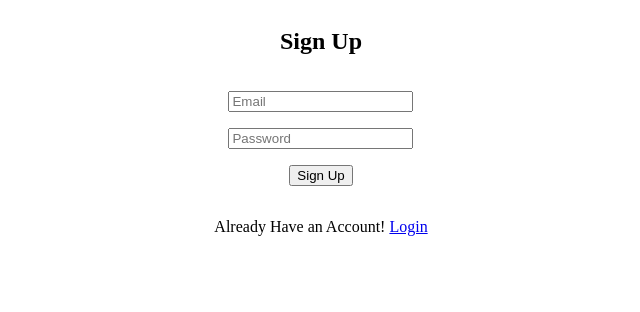
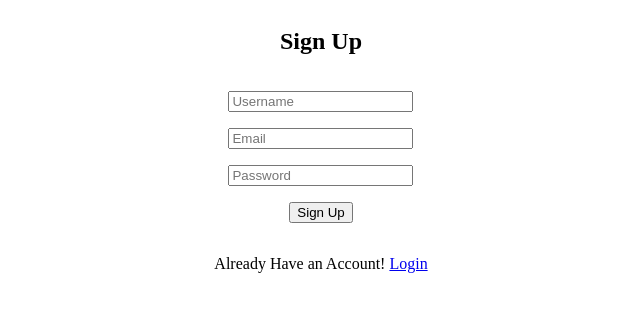
Before and after one commit to IbrahimOraby/firebase-react-posts-app, a React (Vite) app: page / in a window 1280 px wide. Shown: the top 312 px of the page, without its empty margins (319-959 px from the left). Built offline with nearby package versions, Linux system fonts and the light colour scheme.

Commit message:
fix: Update the sign up form with userName input

```diff
--- a/src/modules/auth/sign_up/SignUpForm.jsx
+++ b/src/modules/auth/sign_up/SignUpForm.jsx
@@ -6,11 +6,13 @@ import "../styles/form.css";
 export default function SignUpForm() {
 	const [email, setEmail] = useState("");
 	const [password, setPassword] = useState("");
+	const [userName, setUserName] = useState("");
+
 	const navigate = useNavigate();
 
-	const handleSignUp = async (email, password) => {
+	const handleSignUp = async (userName, email, password) => {
 		try {
-			await registerUser(email, password);
+			await registerUser(userName, email, password);
 			alert("You signed up successfully");
 			navigate("/posts");
 		} catch (err) {
@@ -27,6 +29,14 @@ export default function SignUpForm() {
 			<div className="container">
 				<form onSubmit={onSubmit} className="auth-form">
 					<h2>Sign Up</h2>
+					<div>
+						<input
+							type="text"
+							value={userName}
+							onChange={(e) => setUserName(e.target.value)}
+							placeholder="Username"
+						/>
+					</div>
 					<div>
 						<input
 							type="email"
--- a/src/services/auth_service.jsx
+++ b/src/services/auth_service.jsx
@@ -6,8 +6,8 @@ import {
 } from "firebase/auth";
 
 // Sign up
-export const registerUser = (email, password) => {
-	return createUserWithEmailAndPassword(auth, email, password);
+export const registerUser = (userName, email, password) => {
+	return createUserWithEmailAndPassword(auth, userName, email, password);
 };
 
 // Login
```
